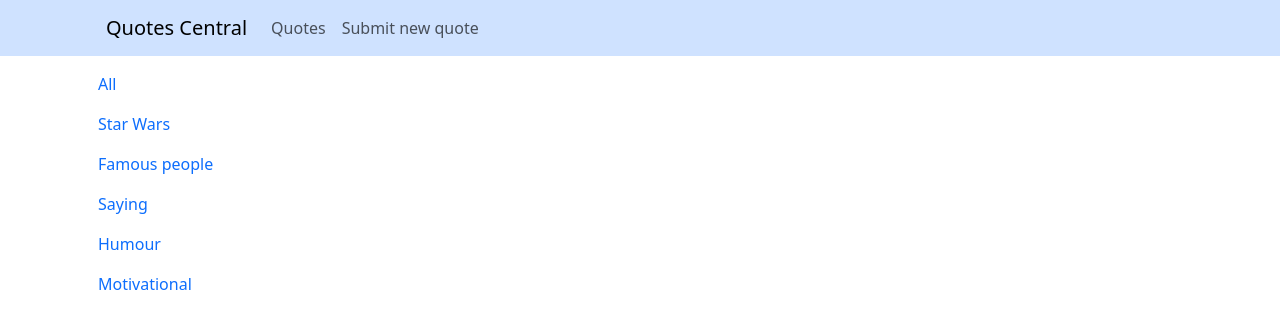
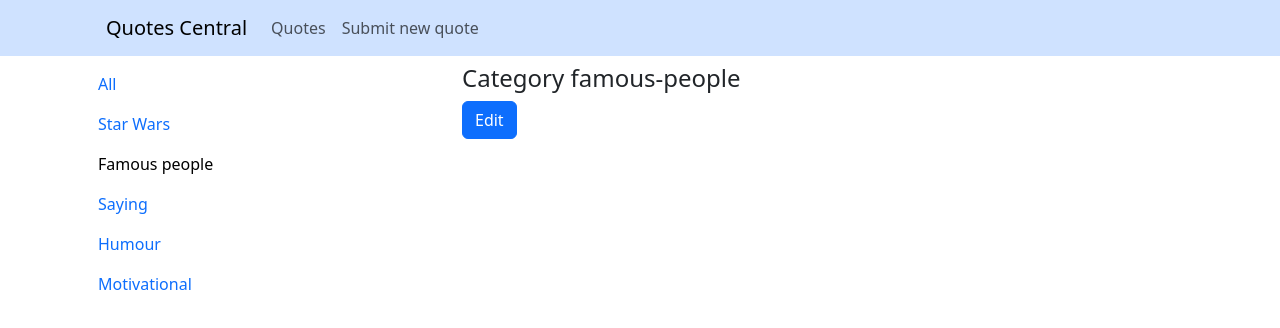
Before and after one commit to SagynalievTaalaibek/quotes-firebase, a React (Vite) app: page /quotes/famous-people in a window 1280 px wide. Shown: the top 328 px of the page. Built offline with nearby package versions, Linux system fonts and the light colour scheme.

Commit message:
add route to new containers QuoteForm and Quotes

```diff
--- a/src/App.tsx
+++ b/src/App.tsx
@@ -1,5 +1,10 @@
+import { Route, Routes } from 'react-router-dom';
 import Navbar from './components/Navbar/Navbar';
 import Menu from './components/Menu/Menu';
+import Quotes from './containers/Quotes/Quotes';
+import QuoteForm from './containers/QuoteForm/QuoteForm';
+import NotFound from './containers/NotFound';
+import categories from './categories';
 
 const App = () => {
   return (
@@ -9,12 +14,22 @@ const App = () => {
           <Navbar />
         </div>
       </header>
-      <div className="container">
-        <div className='row'>
-          <div className="col-4">
-            <Menu/>
+      <div className='container'>
+        <div className='row mt-2'>
+          <div className='col-4'>
+            <Menu />
           </div>
-          <div className="col-8"></div>
+          <div className='col-8'>
+            <Routes>
+              <Route path={'/'} element={(<Quotes />)} />
+              {categories.map((category) => (
+                <Route path={'quotes/:id'} element={(<Quotes />)} key={category.id} />
+              ))}
+              <Route path={'/add-quote'} element={<QuoteForm />} />
+              <Route path={'/quote/:id/edit'} element={<QuoteForm />} />
+              <Route path={'*'} element={<NotFound />} />
+            </Routes>
+          </div>
         </div>
       </div>
     </>
--- /dev/null
+++ b/src/categories.ts
@@ -0,0 +1,9 @@
+const categories = [
+  { title: 'Star Wars', id: 'star-wars' },
+  { title: 'Famous people', id: 'famous-people' },
+  { title: 'Saying', id: 'saying' },
+  { title: 'Humour', id: 'humour' },
+  { title: 'Motivational', id: 'motivational' },
+];
+
+export default categories;
--- a/src/components/Menu/Menu.tsx
+++ b/src/components/Menu/Menu.tsx
@@ -1,16 +1,10 @@
 import { NavLink } from 'react-router-dom';
+import categories from '../../categories';
 
-const categories = [
-  { title: 'Star Wars', id: 'star-wars' },
-  { title: 'Famous people', id: 'famous-people' },
-  { title: 'Saying', id: 'saying' },
-  { title: 'Humour', id: 'humour' },
-  { title: 'Motivational', id: 'motivational' },
-];
 
 const Menu = () => {
   return (
-    <nav className='nav d-flex flex-column mt-2'>
+    <nav className='nav d-flex flex-column'>
       <NavLink
         to='/'
         className={({ isActive, isPending }) =>
@@ -23,7 +17,8 @@ const Menu = () => {
       </NavLink>
       {categories.map((category) => (
         <NavLink
-          to={category.id}
+          to={'quotes/' + category.id}
+          key={category.id}
           className={({ isActive, isPending }) =>
             `nav-link  ${
               isPending ? 'pending' : isActive ? 'active text-black' : ''
--- a/src/components/Navbar/Navbar.tsx
+++ b/src/components/Navbar/Navbar.tsx
@@ -34,7 +34,7 @@ const Navbar = () => {
               </li>
               <li className='nav-item'>
                 <NavLink
-                  to='/new-quote'
+                  to='/add-quote'
                   className={({ isActive, isPending }) =>
                     `nav-link ${
                       isPending ? 'pending' : isActive ? 'active' : ''
--- /dev/null
+++ b/src/containers/NotFound.tsx
@@ -0,0 +1,12 @@
+const NotFound = () => {
+  return (
+    <div>
+      <div className="text-center mt-5">
+        <h2>404 - Page Not Found</h2>
+        <p>The page you are looking for does not exist.</p>
+      </div>
+    </div>
+  );
+};
+
+export default NotFound;
--- /dev/null
+++ b/src/containers/QuoteForm/QuoteForm.tsx
@@ -0,0 +1,13 @@
+import { useParams } from 'react-router-dom';
+
+const QuoteForm = () => {
+  const params = useParams();
+
+  return (
+    <div>
+      Quotes Form {params.id}
+    </div>
+  );
+};
+
+export default QuoteForm;
--- /dev/null
+++ b/src/containers/Quotes/Quotes.tsx
@@ -0,0 +1,18 @@
+import { Link, useParams } from 'react-router-dom';
+
+const Quotes = () => {
+  const params = useParams();
+  console.log(params.id);
+
+
+  return (
+    <div>
+      <h4>Category   {params.id}</h4>
+      <Link to={`/quote/${params.id}/edit`} className="btn btn-primary">
+        Edit
+      </Link>
+    </div>
+  );
+};
+
+export default Quotes;
```
